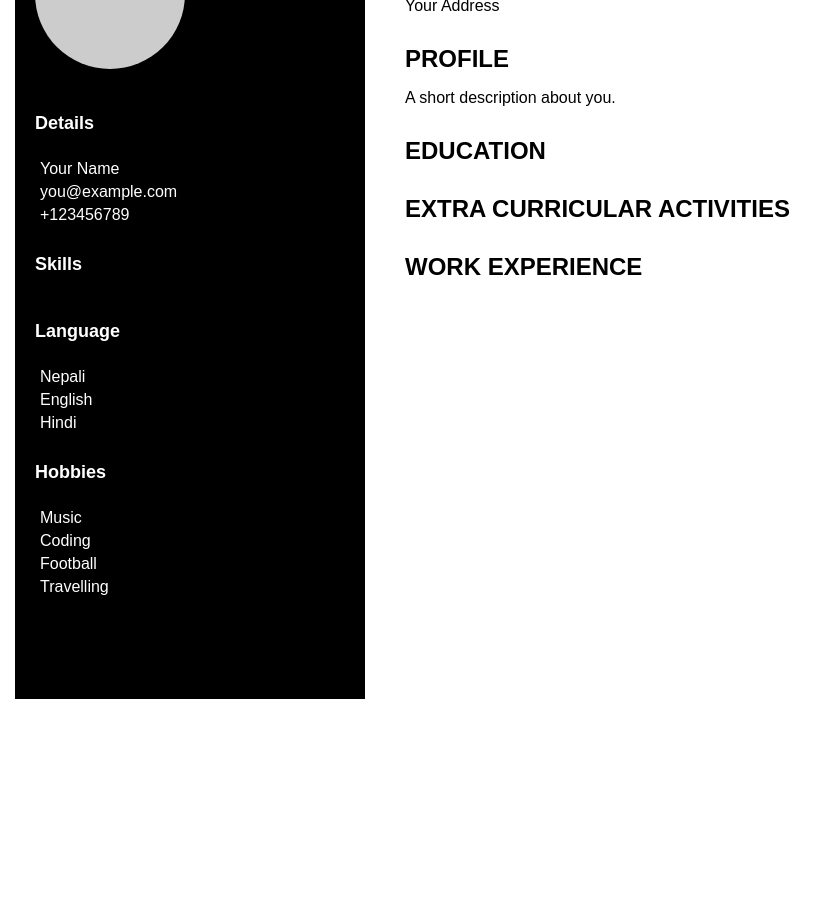
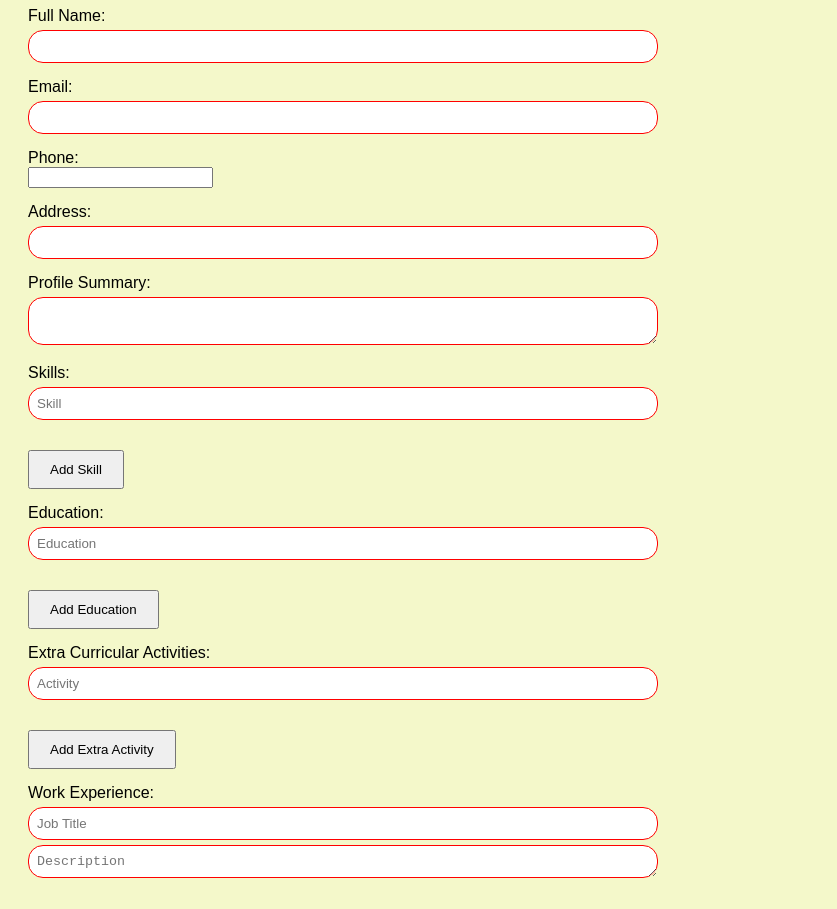
Before and after one commit to shaktipoudel/CV, a plain HTML site: page index.html in a window 1280 px wide. Shown: the part 101-1010 px from the top of the page, without its empty margins (0-837 px from the left). Before the commit the page ends 800 px from the top, so only its background shows below. Drawn offline with Linux system fonts and the light colour scheme; placeholder pictures from the web are drawn by us.

Commit message:
Add files via upload

```diff
--- a/index.html
+++ b/index.html
@@ -2,75 +2,69 @@
 <html lang="en">
 <head>
   <meta charset="UTF-8" />
-  <title>My CV</title>
-  <link rel="stylesheet" href="styles.css" />
+  <title>CV Generator </title>
+  <link rel="stylesheet" href="from.css" />
 </head>
 <body>
-  <div class="cv-container">
-    <!-- Left Sidebar -->
-    <aside class="sidebar">
-      <img id="profilePhoto" src="https://via.placeholder.com/150" alt="Profile Photo" />
-      <h2>Details</h2>
-      <ul>
-        <li id="cvName">Your Name</li>
-        <li id="cvEmail">you@example.com</li>
-        <li id="cvPhone">+123456789</li>
-      </ul>
+  <h1>CV Generator Form</h1>
+  <form id="cvForm">
 
-      <h2>Skills</h2>
-      <ul id="skillsList">
-        <!-- Filled by JS -->
-      </ul>
+    <label>Full Name:</label>
+    <input type="text" id="fullName" required>
 
-      <h2>Language</h2>
-      <ul>
-        <li>Nepali</li>
-        <li>English</li>
-        <li>Hindi</li>
-      </ul>
+    <label>Email:</label>
+    <input type="email" id="email" required>
 
-      <h2>Hobbies</h2>
-      <ul>
-        <li>Music</li>
-        <li>Coding</li>
-        <li>Football</li>
-        <li>Travelling</li>
-      </ul>
-    </aside>
+    <label>Phone:</label>
+    <input type="tel" id="phone"  minlength="10" maxlength="10" inputmode="tel" required>
 
-    <!-- Right Content -->
-    <main class="content">
-      <h1 id="cvNameRight">Your Name</h1>
-      <p id="cvAddress">Your Address</p>
+    <label>Address:</label>
+    <input type="text" id="address"minlength="5" maxlength="15" required>
 
-      <section>
-        <h2>PROFILE</h2>
-        <p id="cvProfile">A short description about you.</p>
-      </section>
+    <label>Profile Summary:</label>
+    <textarea id="profile" rows="2" minlength="5" maxlength="15" required></textarea>
 
-      <section>
-        <h2>EDUCATION</h2>
-        <ul id="cvEducation">
-          <!-- Filled by JS -->
-        </ul>
-      </section>
+    <label>Skills:</label>
+    <div id="skillsContainer">
+      <div class="multi-group">
+        <input type="text" placeholder="Skill" minlength="5" maxlength="15" required>
+      </div>
+    </div>
+    <button type="button" onclick="addSkill()">Add Skill</button>
 
-      <section>
-        <h2>EXTRA CURRICULAR ACTIVITIES</h2>
-        <ul id="cvExtra">
-          <!-- Filled by JS -->
-        </ul>
-      </section>
+    <label>Education:</label>
+    <div id="educationContainer">
+      <div class="multi-group">
+        <input type="text" placeholder="Education" minlength="5" maxlength="15" required>
+      </div>
+    </div>
+    <button type="button" onclick="addEducation()">Add Education</button>
 
-      <section>
-        <h2>WORK EXPERIENCE</h2>
-        <ul id="cvWork">
-          <!-- Filled by JS -->
-        </ul>
-      </section>
-    </main>
-  </div>
+    <label>Extra Curricular Activities:</label>
+    <div id="extraContainer">
+      <div class="multi-group">
+        <input type="text" placeholder="Activity">
+      </div>
+    </div>
+    <button type="button" onclick="addExtra()">Add Extra Activity</button>
 
-  <script src="index.js"></script>
+    <label>Work Experience:</label>
+    <div id="workContainer">
+      <div class="multi-group">
+        <input type="text" placeholder="Job Title"><br>
+        <textarea placeholder="Description" rows="1"></textarea>
+      </div>
+    </div>
+    <button type="button" onclick="addWork()">Add Work Experience</button>
+
+    <label>Upload Photo:</label>
+    <input type="file" id="photo" accept="image/*"required>
+    <img id="photoPreview" src="" alt="Photo Preview" required/>
+
+    <br>
+    <button type="submit">Generate CV</button>
+  </form>
+
+   <script src="form.js"></script>
 </body>
 </html>
```
